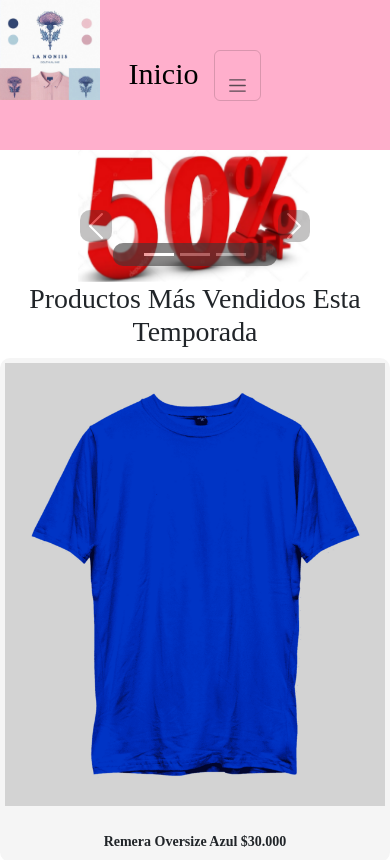
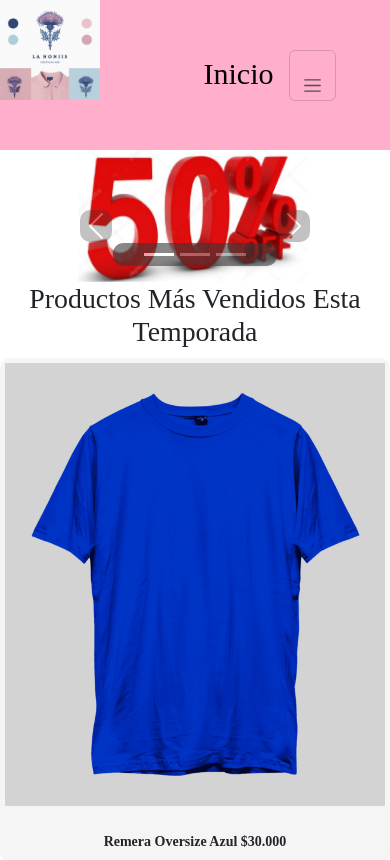
Before and after one commit to Nicocalvo22/Entrega-2-Coder, a plain HTML site: page index.html in a window 390 px wide. Shown: the top 860 px of the page. Drawn offline with nearby package versions, Linux system fonts and the light colour scheme.

Commit message:
arreglando navbar responsive

```diff
--- a/index.html
+++ b/index.html
@@ -10,6 +10,7 @@
 <body>
     <header class="fixed-top">
       <img src="./assets/img/el-logo.jpg" alt="Logo La Nonis" class="logo">
+      <div class="lim-navbar">
         <nav class="navbar navbar-expand-lg custom-navbar">
           <div class="container-fluid">
             <a class="navbar-brand navbar-hover" href="./index.html">Inicio</a>
@@ -31,6 +32,7 @@
             </div>
           </div>
         </nav>
+      </div>
     </header>
     <main>
         <section class="img-carrusel">
--- a/sass/style.scss
+++ b/sass/style.scss
@@ -250,6 +250,11 @@ li {
   background-color: #FFAFCC;
 }
 
+.lim-navbar {
+  max-height: 150px;
+  margin-left: 150px;
+}
+
 .img-galeria {
   width: 100%;
   height: 100%;
```
Also changed, not shown: css/estilo.css, 1 other file. Lines whose indentation alone changed are shown as unchanged.
